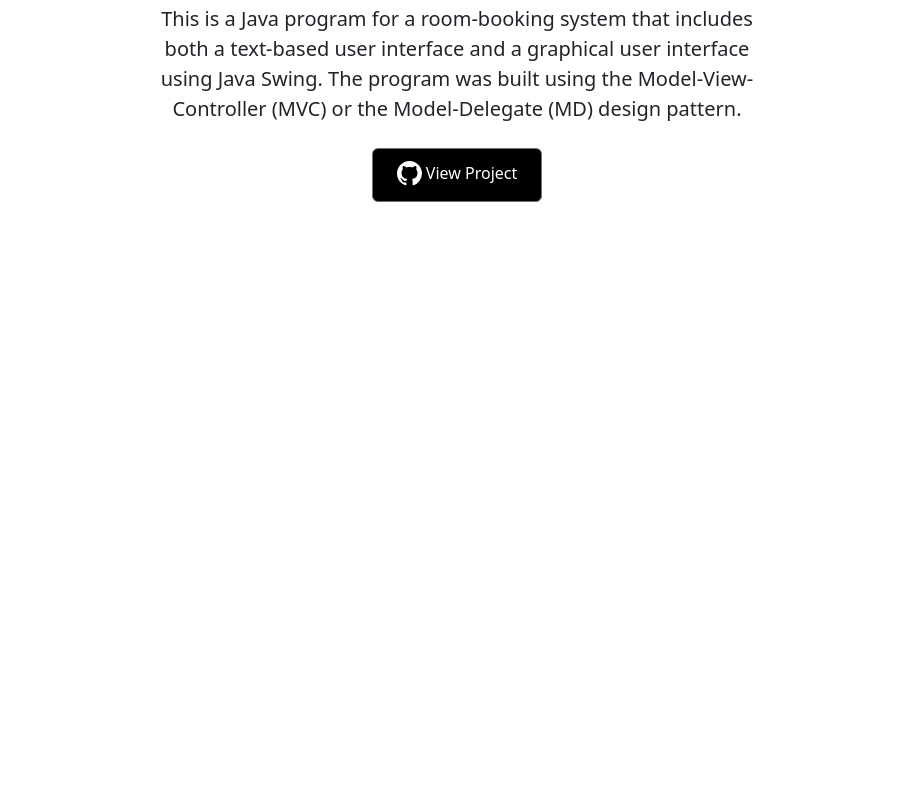
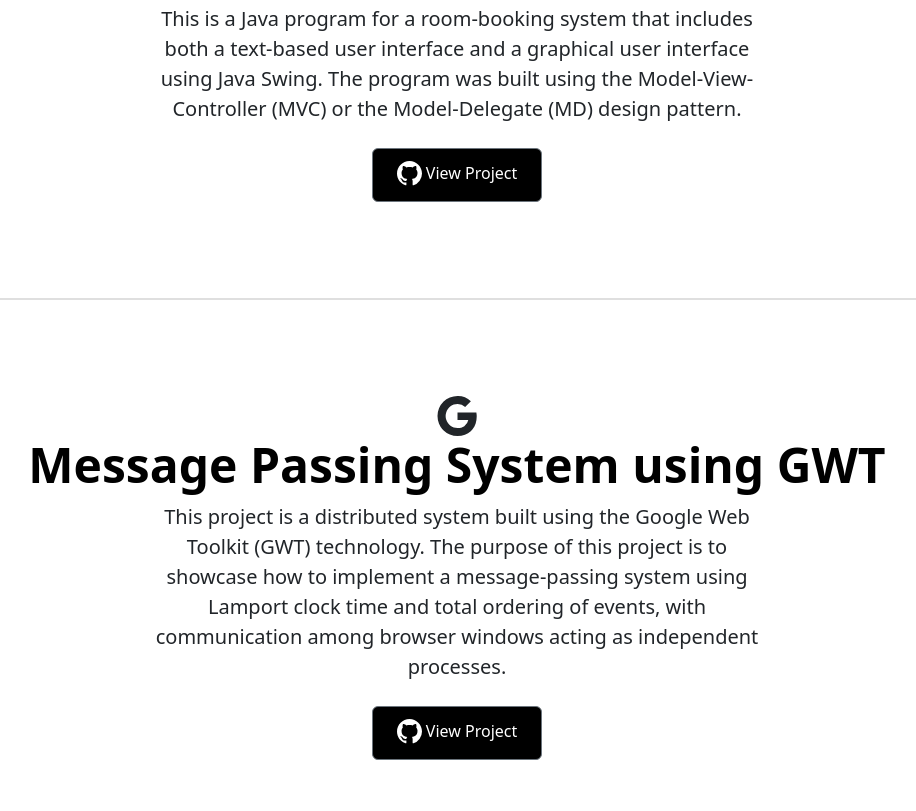
Before and after one commit to thenameisajay/Portfolio, a plain HTML site: page projects.html in a window 1280 px wide. Shown: the part 3129-3940 px from the top of the page, without its empty margins (183-1099 px from the left). Before the commit the page ends 3427 px from the top, so only its background shows below. Drawn offline with nearby package versions, Linux system fonts and the light colour scheme.

Commit message:
Added 7 projects.

```diff
--- a/projects.html
+++ b/projects.html
@@ -235,6 +235,38 @@
           </div>
         </div>
       </div>
+      <hr class="my-separator">
+      <div class="px-4 py-5 my-5 text-center">
+        <svg xmlns="http://www.w3.org/2000/svg" width="65" height="40" fill="currentColor" class="bi bi-google" viewBox="0 0 16 16">
+            <path d="M15.545 6.558a9.42 9.42 0 0 1 .139 1.626c0 2.434-.87 4.492-2.384 5.885h.002C11.978 15.292 10.158 16 8 16A8 8 0 1 1 8 0a7.689 7.689 0 0 1 5.352 2.082l-2.284 2.284A4.347 4.347 0 0 0 8 3.166c-2.087 0-3.86 1.408-4.492 3.304a4.792 4.792 0 0 0 0 3.063h.003c.635 1.893 2.405 3.301 4.492 3.301 1.078 0 2.004-.276 2.722-.764h-.003a3.702 3.702 0 0 0 1.599-2.431H8v-3.08h7.545z"/>
+          </svg>
+        <h1 class="display-5 fw-bold text-body-emphasis">Message Passing System using GWT</h1>
+        <div class="col-lg-6 mx-auto">
+          <p class="lead mb-4">
+            This project is a distributed system built using the Google Web Toolkit (GWT) technology. The purpose of this project is to showcase how to implement a message-passing system using Lamport clock time and total ordering of events, with communication among browser windows acting as independent processes.</p>
+          <div class="d-grid gap-2 d-sm-flex justify-content-sm-center">
+            <a
+              href="https://github.com/Prz1vaL/Message-Passing-System-using-GWT"
+              class="btn btn-outline-secondary btn-md px-4"
+              style="color: white; background-color: black"
+            >
+              <svg
+                xmlns="http://www.w3.org/2000/svg"
+                width="25"
+                height="40"
+                fill="currentColor"
+                class="bi bi-github"
+                viewBox="0 1 16 16"
+              >
+                <path
+                  d="M8 0C3.58 0 0 3.58 0 8c0 3.54 2.29 6.53 5.47 7.59.4.07.55-.17.55-.38 0-.19-.01-.82-.01-1.49-2.01.37-2.53-.49-2.69-.94-.09-.23-.48-.94-.82-1.13-.28-.15-.68-.52-.01-.53.63-.01 1.08.58 1.23.82.72 1.21 1.87.87 2.33.66.07-.52.28-.87.51-1.07-1.78-.2-3.64-.89-3.64-3.95 0-.87.31-1.59.82-2.15-.08-.2-.36-1.02.08-2.12 0 0 .67-.21 2.2.82.64-.18 1.32-.27 2-.27.68 0 1.36.09 2 .27 1.53-1.04 2.2-.82 2.2-.82.44 1.1.16 1.92.08 2.12.51.56.82 1.27.82 2.15 0 3.07-1.87 3.75-3.65 3.95.29.25.54.73.54 1.48 0 1.07-.01 1.93-.01 2.2 0 .21.15.46.55.38A8.012 8.012 0 0 0 16 8c0-4.42-3.58-8-8-8z"
+                />
+              </svg>
+              View Project
+            </a>
+          </div>
+        </div>
+      </div>
 
   </body>
 </html>
```
